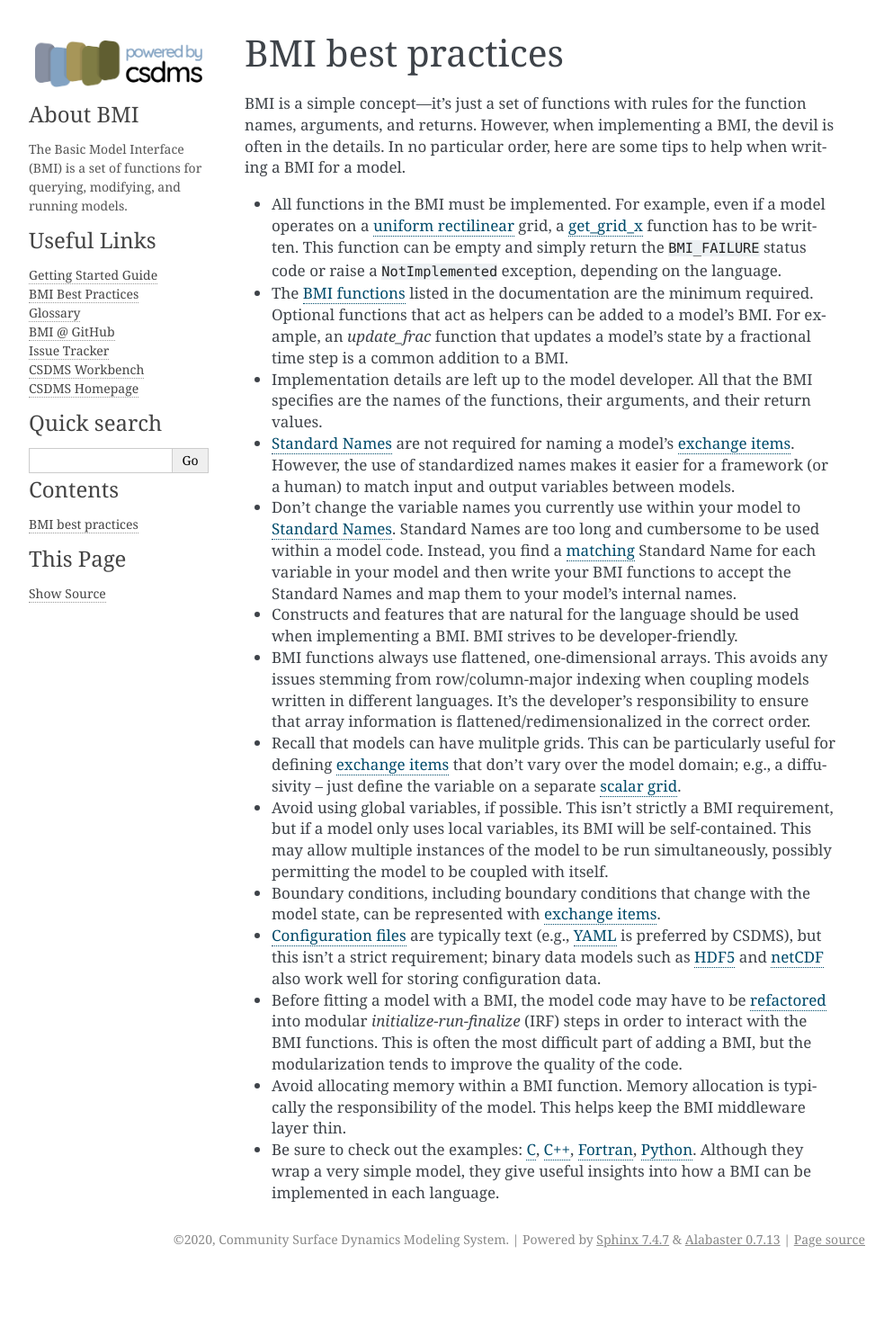
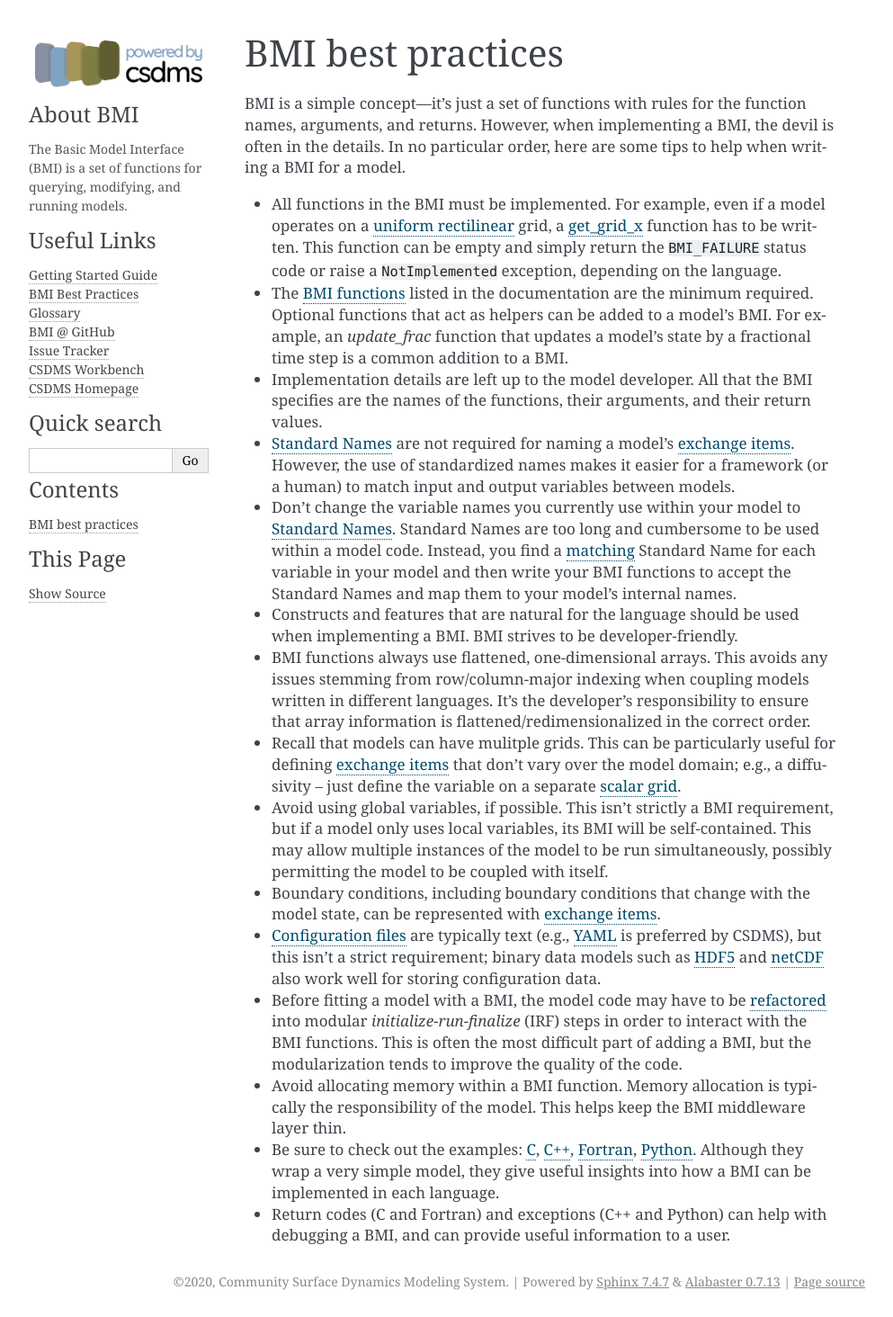
Before and after one commit to csdms/bmi, a Sphinx documentation site: the page built from docs/source/bmi.best_practices.rst, in a window 1280 px wide. Shown: the whole page at 90% size, without its empty margins (148-1141 px from the left). Built offline with Sphinx 7.4.7, drawn with Linux system fonts in a browser that asks for light colours; formulas are drawn with MathJax 3; before the commit the page ends 1417 px from its top, so only the background shows below that.

Commit message:
Add comment on using return codes

```diff
--- a/docs/source/bmi.best_practices.rst
+++ b/docs/source/bmi.best_practices.rst
@@ -80,6 +80,8 @@ here are some tips to help when writing a BMI for a model.
   they wrap a very simple model, they give useful insights into how a
   BMI can be implemented in each language.
 
+* Return codes (C and Fortran) and exceptions (C++ and Python) can help with
+  debugging a BMI, and can provide useful information to a user.
 
 .. Links:
 
```
